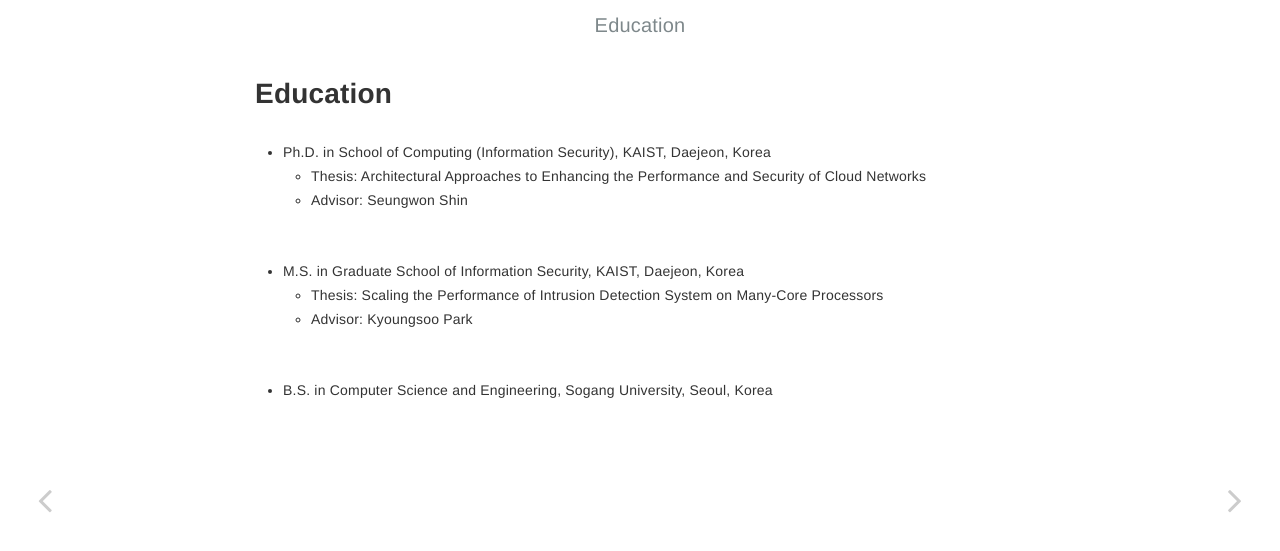
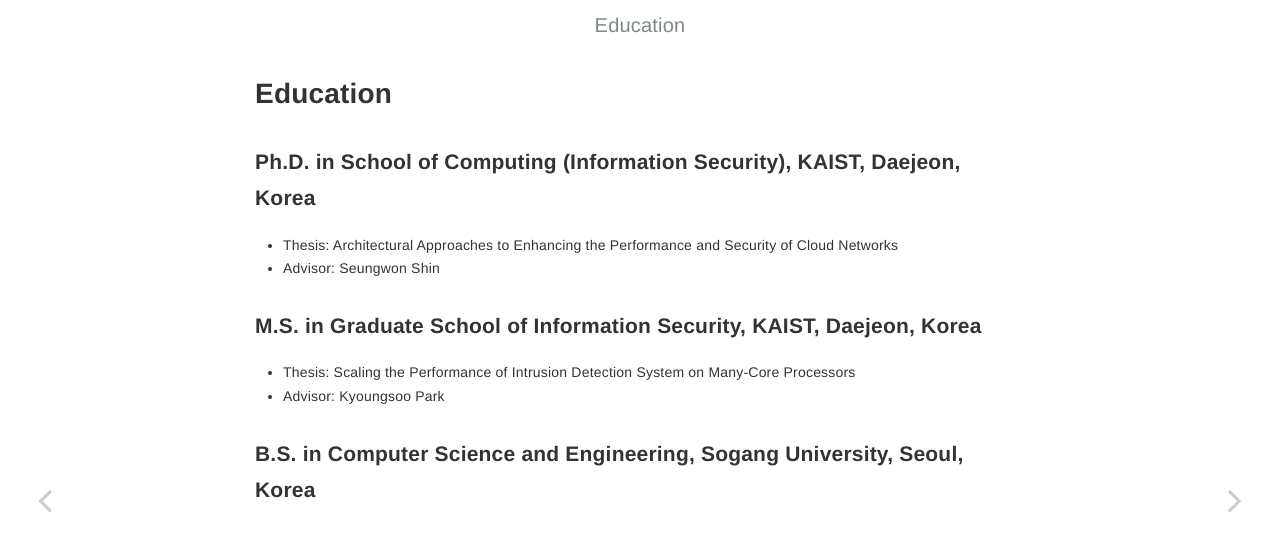
Before and after one commit to nam-jaehyun/nam-jaehyun.github.io, a Jekyll site: the page built from _posts/2022-09-01-education.md, in a window 1280 px wide. Shown: the top 551 px of the page. Built offline with Jekyll 4.4.1, drawn with Linux system fonts in a browser that asks for light colours.

Commit message:
Update 2022-09-01-education.md

```diff
--- a/_posts/2022-09-01-education.md
+++ b/_posts/2022-09-01-education.md
@@ -6,17 +6,12 @@ category: default
 layout: post
 ---
 
-- Ph.D. in School of Computing (Information Security), KAIST, Daejeon, Korea
+### Ph.D. in School of Computing (Information Security), KAIST, Daejeon, Korea
   - Thesis: Architectural Approaches to Enhancing the Performance and Security of Cloud Networks
   - Advisor: Seungwon Shin
 
-
-<br />
-
-- M.S. in Graduate School of Information Security, KAIST, Daejeon, Korea
+### M.S. in Graduate School of Information Security, KAIST, Daejeon, Korea
   - Thesis: Scaling the Performance of Intrusion Detection System on Many-Core Processors
   - Advisor: Kyoungsoo Park
 
-<br />
-
-- B.S. in Computer Science and Engineering, Sogang University, Seoul, Korea
+### B.S. in Computer Science and Engineering, Sogang University, Seoul, Korea
```
